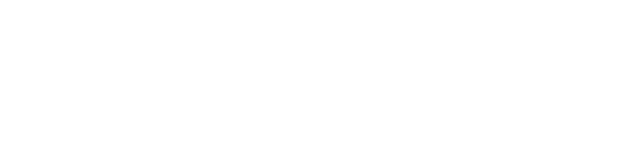
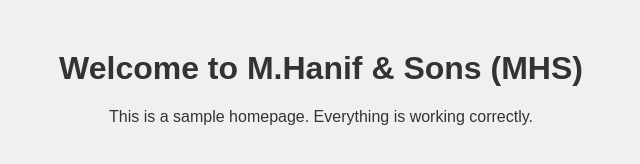
Before and after one commit to Asad4556/MHS, a plain HTML site: page index.html in a window 1280 px wide. Shown: the whole page, without its empty margins (319-959 px from the left). Drawn offline with Linux system fonts and the light colour scheme.

Commit message:
Add files via upload

```diff
--- a/index.html
+++ b/index.html
@@ -1 +1,12 @@
-<!-- MHS Homepage -->
+<!DOCTYPE html>
+<html>
+<head>
+    <meta charset="UTF-8">
+    <title>M.Hanif & Sons</title>
+    <link rel="stylesheet" href="style.css">
+</head>
+<body>
+    <h1>Welcome to M.Hanif & Sons (MHS)</h1>
+    <p>This is a sample homepage. Everything is working correctly.</p>
+</body>
+</html>
--- /dev/null
+++ b/style.css
@@ -0,0 +1,7 @@
+body {
+    font-family: Arial, sans-serif;
+    background-color: #f0f0f0;
+    color: #333;
+    text-align: center;
+    margin-top: 50px;
+}
```
Also changed, not shown: 1 other file.
